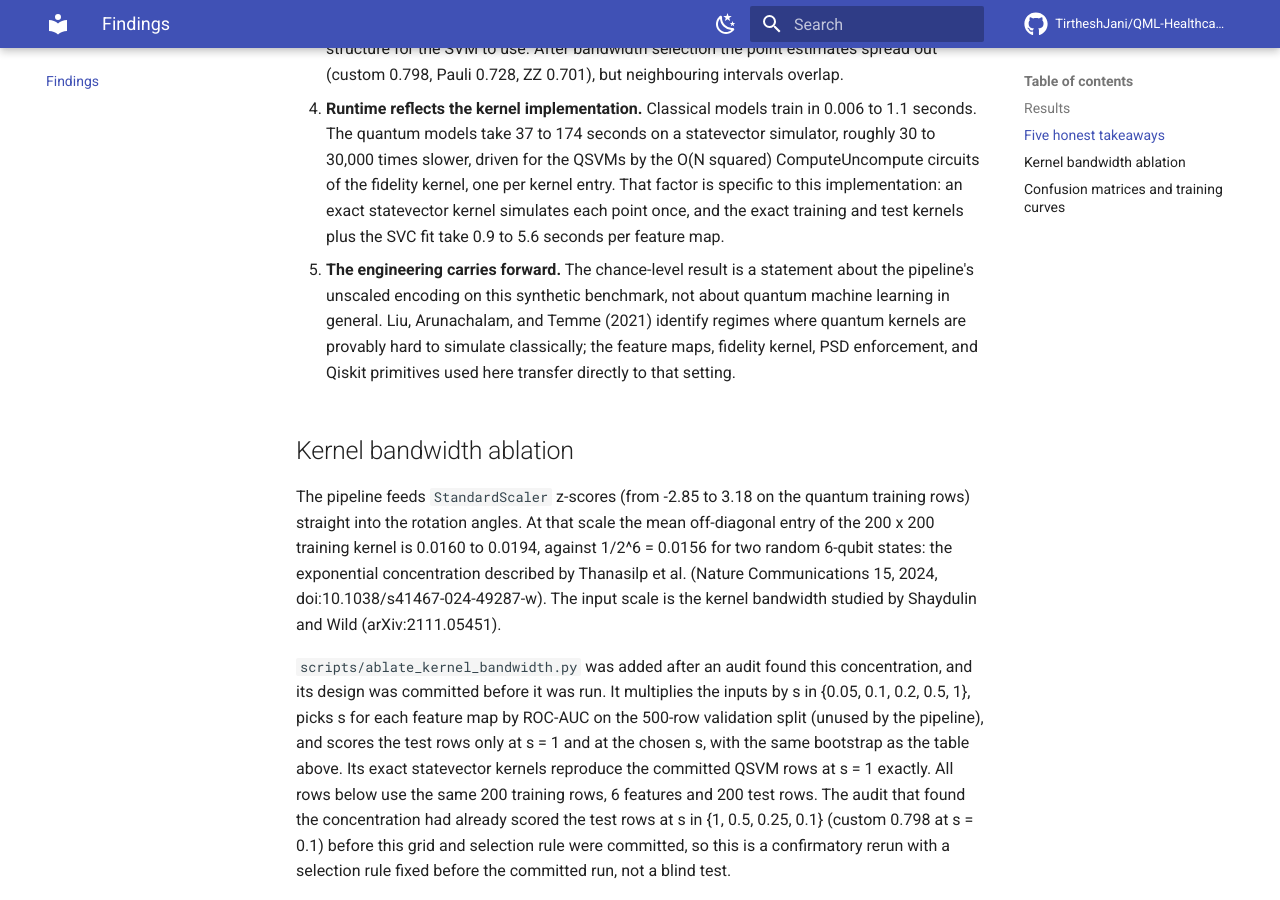
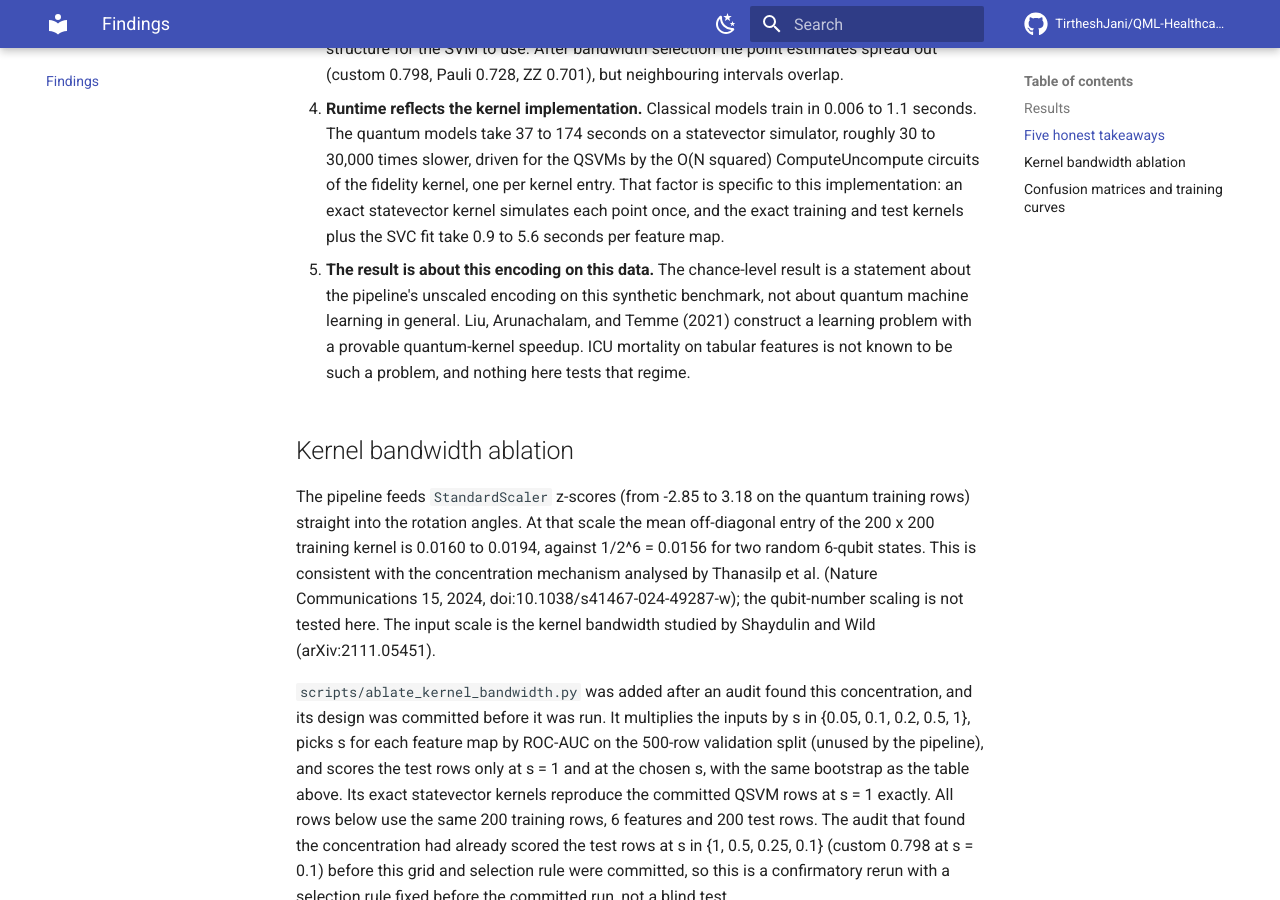
Before and after one commit to TirtheshJani/QML-Healthcare-Diagnostics, an MkDocs documentation site: the page built from docs/findings.md, in a window 1280 px wide and 900 px high, scrolled down 2038 px. Built offline with MkDocs 1.6.1 and Material for MkDocs 9.7.7, drawn with Linux system fonts in a browser that asks for light colours; comment, search, counter and statistics services are not loaded.

Commit message:
docs: scope the concentration and quantum-advantage wording
- "This is the exponential concentration described by Thanasilp et al."
  claimed more than a 6-qubit run shows. The README and findings.md now
  say the kernel values are consistent with the concentration mechanism
  Thanasilp et al. analyse and that the qubit-number scaling is not
  tested here. The mean alone is quoted; nothing claims the kernels are
  Haar-like.
- Liu, Arunachalam & Temme construct one learning problem with a
  provable quantum-kernel speedup. The README, findings.md takeaway 5 and
  limitations.md now say plainly that ICU mortality on tabular features
  is not known to be such a problem and nothing here tests that regime,
  and drop "carries over directly" / "transfer directly".
- The custom map paragraph no longer calls the rotations its
  "non-classical contribution" (a depth-2 nearest-neighbour chain on 6
  qubits is easy to simulate); it says the data enters only through the
  single-qubit rotations.
- README stage table: "(O(N^2) kernel constraint)" becomes "(the
  pipeline's kernel runs O(N^2) circuits)".

Co-Authored-By: Claude Opus 5.5 <noreply@anthropic.com>
Claude-Session: https://claude.ai/code/session_01PWSXcyEx8MpeCxMpwDRFHN

```diff
--- a/docs/findings.md
+++ b/docs/findings.md
@@ -65,20 +65,20 @@ statistically indistinguishable from a coin flip on this test set.
    simulates each point once, and the exact training and test kernels plus the SVC fit take 0.9 to 5.6
    seconds per feature map.
 
-5. **The engineering carries forward.** The chance-level result is a statement about the pipeline's
-   unscaled encoding on this synthetic benchmark, not about quantum machine learning in general. Liu,
-   Arunachalam, and Temme (2021) identify regimes where quantum kernels are provably hard to simulate
-   classically; the feature maps, fidelity kernel, PSD enforcement, and Qiskit primitives used here
-   transfer directly to that setting.
+5. **The result is about this encoding on this data.** The chance-level result is a statement about
+   the pipeline's unscaled encoding on this synthetic benchmark, not about quantum machine learning in
+   general. Liu, Arunachalam, and Temme (2021) construct a learning problem with a provable
+   quantum-kernel speedup. ICU mortality on tabular features is not known to be such a problem, and
+   nothing here tests that regime.
 
 ## Kernel bandwidth ablation
 
 The pipeline feeds `StandardScaler` z-scores (from -2.85 to 3.18 on the quantum training rows)
 straight into the rotation angles. At that scale the mean off-diagonal entry of the 200 x 200
-training kernel is 0.0160 to 0.0194, against 1/2^6 = 0.0156 for two random 6-qubit states: the
-exponential concentration described by Thanasilp et al. (Nature Communications 15, 2024,
-doi:10.1038/s41467-024-49287-w). The input scale is the kernel bandwidth studied by Shaydulin and Wild
-(arXiv:2111.05451).
+training kernel is 0.0160 to 0.0194, against 1/2^6 = 0.0156 for two random 6-qubit states. This is
+consistent with the concentration mechanism analysed by Thanasilp et al. (Nature Communications 15,
+2024, doi:10.1038/s41467-024-49287-w); the qubit-number scaling is not tested here. The input scale is
+the kernel bandwidth studied by Shaydulin and Wild (arXiv:2111.05451).
 
 `scripts/ablate_kernel_bandwidth.py` was added after an audit found this concentration, and its design
 was committed before it was run. It multiplies the inputs by s in {0.05, 0.1, 0.2, 0.5, 1}, picks s
```
Also changed, not shown: README.md (+11 -12 lines), docs/limitations.md (+4 -5 lines).
